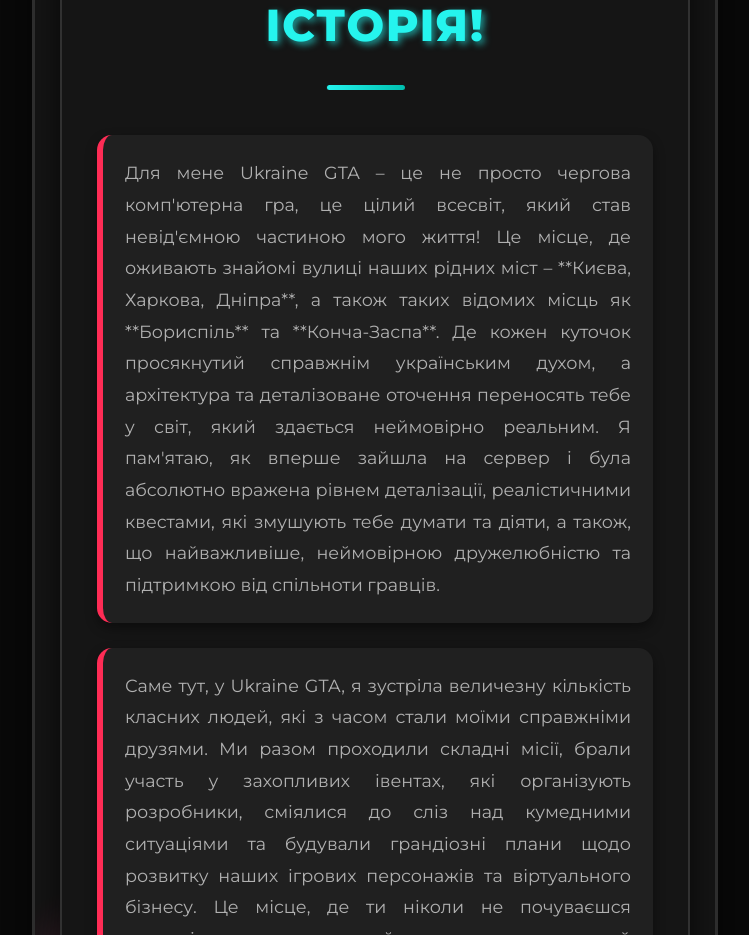
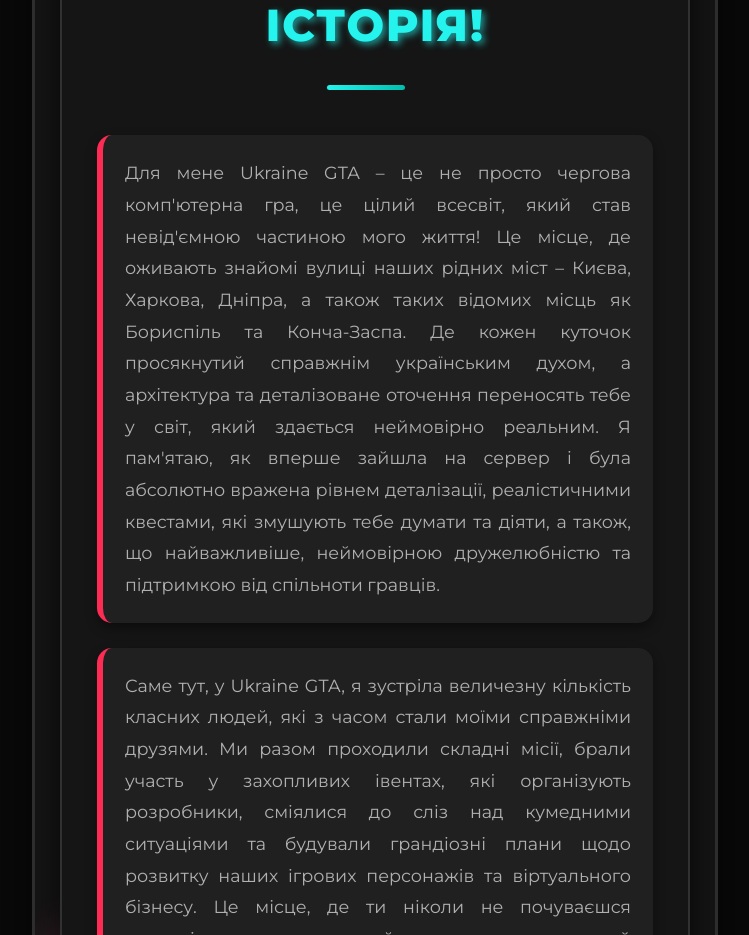
Before and after one commit to Ukraine-Gta03/tiktok, a plain HTML site: page index.html in a window 1280 px wide. Shown: the part 2940-3875 px from the top of the page, without its empty margins (265-1014 px from the left). Drawn offline with Linux system fonts and the light colour scheme.

Commit message:
Update index.html

```diff
--- a/index.html
+++ b/index.html
@@ -722,7 +722,7 @@
         <section class="content-section">
             <h2>ЧОМУ UKRAINE GTA — ЦЕ МОЯ ПРИСТРАСТЬ? МОЯ ІСТОРІЯ!</h2>
             <p>
-                Для мене Ukraine GTA – це не просто чергова комп'ютерна гра, це цілий всесвіт, який став невід'ємною частиною мого життя! Це місце, де оживають знайомі вулиці наших рідних міст – **Києва, Харкова, Дніпра**, а також таких відомих місць як **Бориспіль** та **Конча-Заспа**. Де кожен куточок просякнутий справжнім українським духом, а архітектура та деталізоване оточення переносять тебе у світ, який здається неймовірно реальним. Я пам'ятаю, як вперше зайшла на сервер і була абсолютно вражена рівнем деталізації, реалістичними квестами, які змушують тебе думати та діяти, а також, що найважливіше, неймовірною дружелюбністю та підтримкою від спільноти гравців.
+                Для мене Ukraine GTA – це не просто чергова комп'ютерна гра, це цілий всесвіт, який став невід'ємною частиною мого життя! Це місце, де оживають знайомі вулиці наших рідних міст – Києва, Харкова, Дніпра, а також таких відомих місць як Бориспіль та Конча-Заспа. Де кожен куточок просякнутий справжнім українським духом, а архітектура та деталізоване оточення переносять тебе у світ, який здається неймовірно реальним. Я пам'ятаю, як вперше зайшла на сервер і була абсолютно вражена рівнем деталізації, реалістичними квестами, які змушують тебе думати та діяти, а також, що найважливіше, неймовірною дружелюбністю та підтримкою від спільноти гравців.
             </p>
             <p>
                 Саме тут, у Ukraine GTA, я зустріла величезну кількість класних людей, які з часом стали моїми справжніми друзями. Ми разом проходили складні місії, брали участь у захопливих івентах, які організують розробники, сміялися до сліз над кумедними ситуаціями та будували грандіозні плани щодо розвитку наших ігрових персонажів та віртуального бізнесу. Це місце, де ти ніколи не почуваєшся самотнім, адже завжди знайдеться хтось, хто готовий допомогти, поспілкуватися або просто скласти компанію у віртуальному світі.
```
